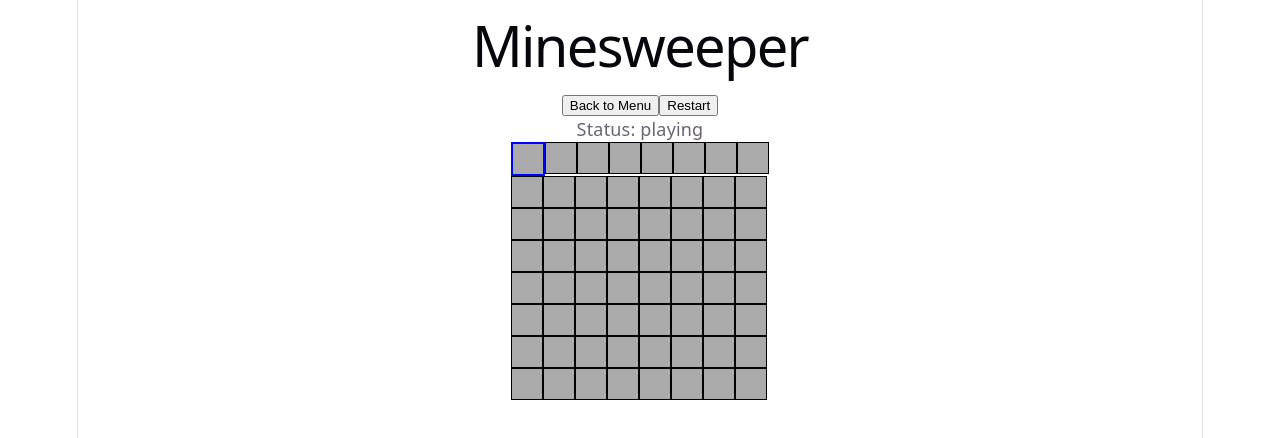
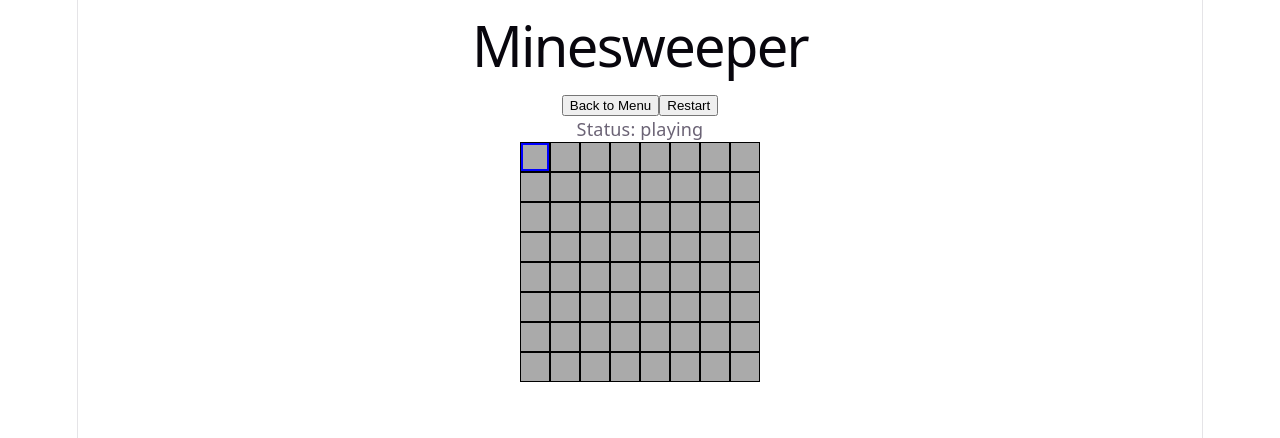
Before and after one commit to jjeremiass/minesweeper, a React (Vite) app: page / in a window 1280 px wide. Both pictures are taken after a click on the button "Easy". Shown: the top 438 px of the page. Built offline with nearby package versions, Linux system fonts and the light colour scheme.

Commit message:
fixed active cell visiblity

```diff
--- a/src/styles/grid.css
+++ b/src/styles/grid.css
@@ -15,6 +15,7 @@
     justify-content: center;
     background-color: #aaa;
     cursor: pointer;
+    box-sizing: border-box;
   }
 
   .cell.n1 { color: blue; }
@@ -32,5 +33,5 @@
   }
 
   .cell.selected {
-    border: 2px solid blue;
+    box-shadow: inset 0 0 0 2px blue;
   }
```
